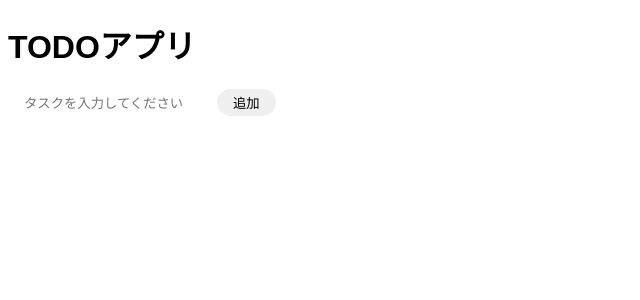
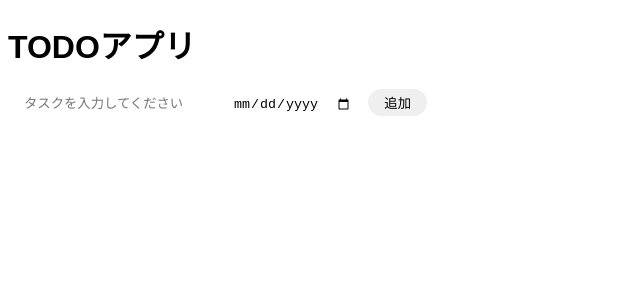
Before and after one commit to hashimo000/to-do-app, a React (Create React App) app: page / in a window 1280 px wide. Shown: the top 300 px of the page, without its empty margins (0-640 px from the left). Built offline with nearby package versions, Linux system fonts and the light colour scheme.

Commit message:
期限機能の追加機能typeの属性によって付与した

```diff
--- a/src/App.jsx
+++ b/src/App.jsx
@@ -4,11 +4,12 @@ import React, { useState } from "react";
 export const App=()=> {
   const [todos, setTodos] = useState([]);
   const [todoInput, setTodoInput] = useState("");
-
+  const [dueDateInput, setDueDateInput] = useState("");
   const handleAddTodo = () => {
     if (todoInput !== "") {
       setTodos([...todos, { task: todoInput,  }]);
       setTodoInput("");
+      setDueDateInput("");
 
     }
   };
@@ -22,7 +23,13 @@ export const App=()=> {
         type="text"
         placeholder="タスクを入力してください"
         value={todoInput}
-        onChange={(e) => setTodoInput(e.target.value)}
+        onChange={(a) => setTodoInput(a.target.value)}
+      />
+      <input
+        type="date"
+        placeholder="期限を入力してください"
+        value={dueDateInput}
+        onChange={(a) => setDueDateInput(a.target.value)}
       />
        <button onClick={handleAddTodo}>追加</button>
 
```
